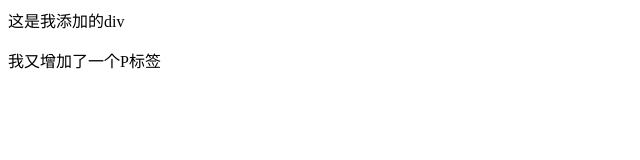
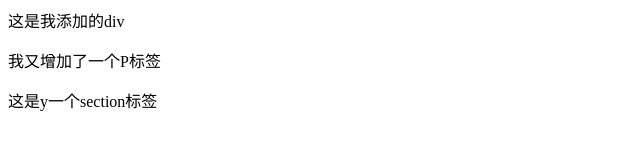
Before and after one commit to easonpin-han/jstest, a plain HTML site: page index.html in a window 1280 px wide. Shown: the whole page, without its empty margins (0-640 px from the left). Drawn offline with Linux system fonts and the light colour scheme.

Commit message:
增加了section标签

```diff
--- a/index.html
+++ b/index.html
@@ -9,5 +9,6 @@
 <body>
     <div>这是我添加的div</div>
     <p>我又增加了一个P标签</p>
+    <section>这是y一个section标签</section>
 </body>
 </html>
```
